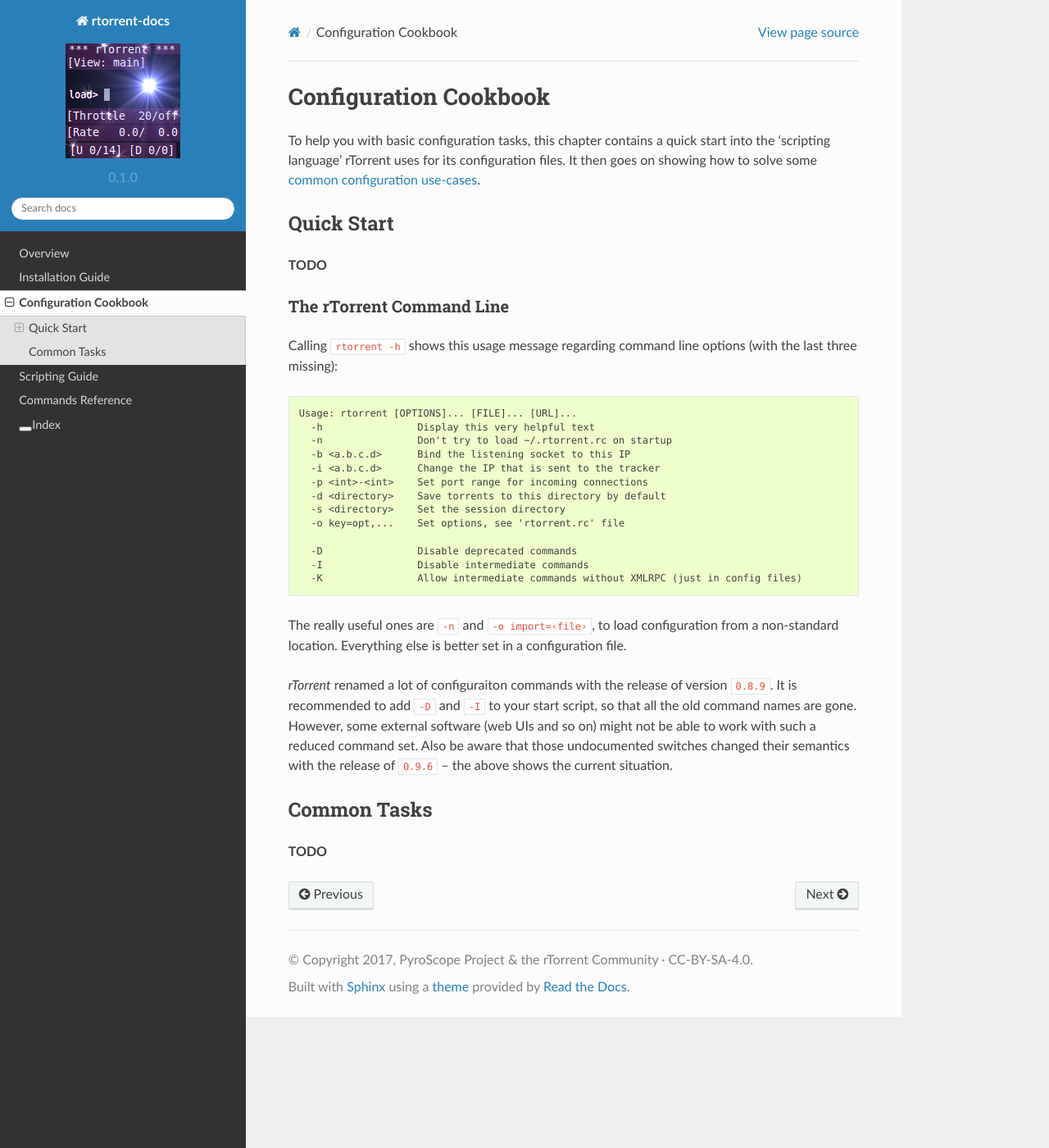
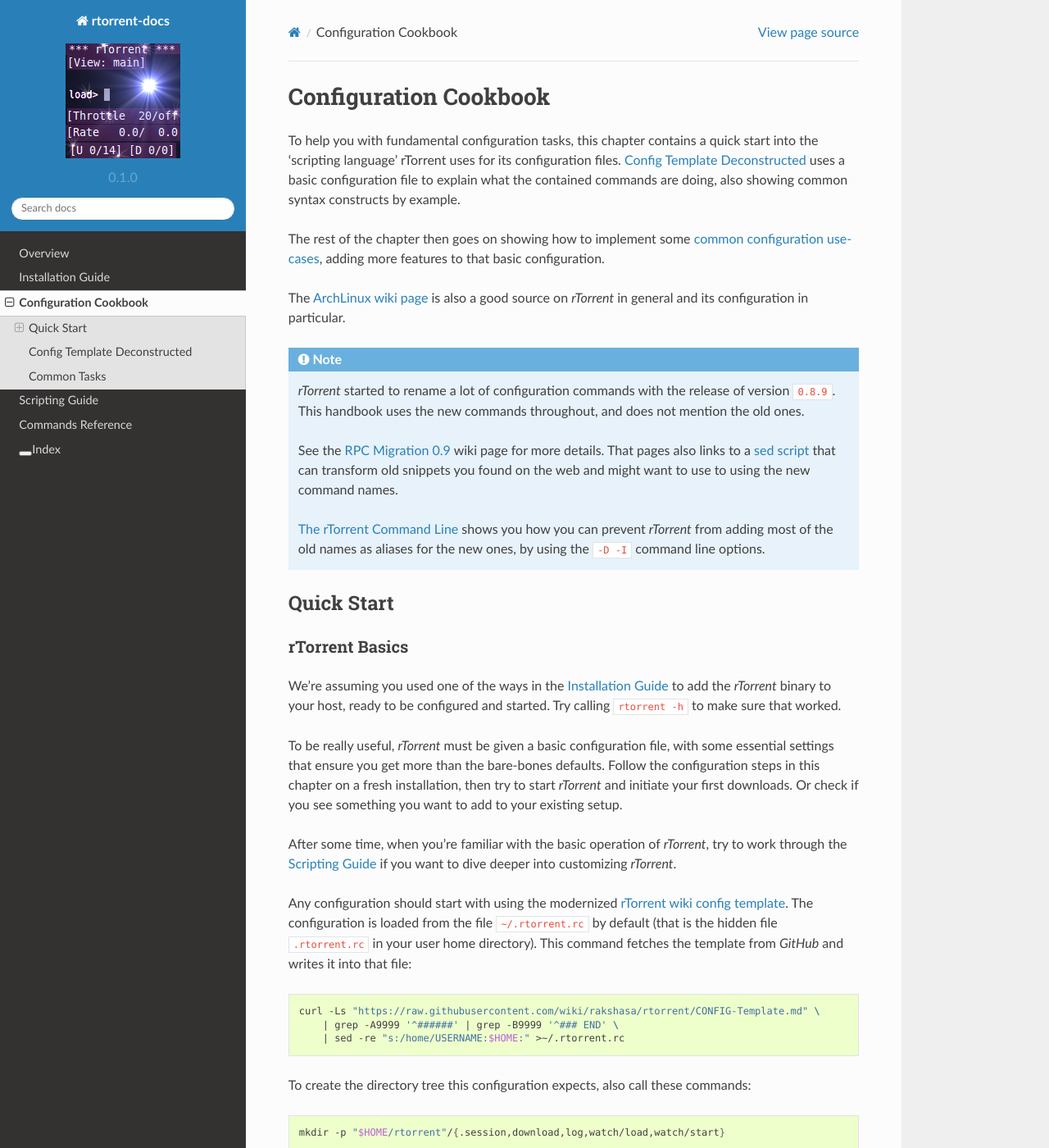
Before and after one commit to rtorrent-community/rtorrent-docs, a Sphinx documentation site: the page built from docs/cookbook.rst, in a window 1280 px wide and 1400 px high. Shown: the whole window at 82% size. Built offline with Sphinx 7.4.7 and the Read the Docs theme 2.0.0, drawn with Linux system fonts in a browser that asks for light colours; some of the changed text lies outside the part shown.

Commit message:
cookbook: basic config and startup

```diff
--- a/docs/cookbook.rst
+++ b/docs/cookbook.rst
@@ -1,16 +1,102 @@
 Configuration Cookbook
 ======================
 
-To help you with basic configuration tasks, this chapter contains a quick start
+To help you with fundamental configuration tasks, this chapter contains a quick start
 into the ‘scripting language’ rTorrent uses for its configuration files.
-It then goes on showing how to solve some :ref:`common configuration use-cases <common-tasks>`.
+:ref:`config-deconstructed` uses a basic configuration file to explain what
+the contained commands are doing, also showing common syntax constructs by example.
+
+The rest of the chapter then goes on showing
+how to implement some :ref:`common configuration use-cases <common-tasks>`,
+adding more features to that basic configuration.
+
+The `ArchLinux wiki page`_ is also a good source on *rTorrent* in general
+and its configuration in particular.
+
+.. note::
+
+    *rTorrent* started to rename a lot of configuration commands
+    with the release of version ``0.8.9``.
+    This handbook uses the new commands throughout,
+    and does not mention the old ones.
+
+    See the `RPC Migration 0.9`_ wiki page for more details.
+    That pages also links to a `sed script`_ that can transform old snippets
+    you found on the web and might want to use to using the new command names.
+
+    :ref:`rtorrent-cli` shows you how you can prevent *rTorrent* from adding
+    most of the old names as aliases for the new ones, by using the ``-D -I``
+    command line options.
+
+
+.. _`RPC Migration 0.9`: https://github.com/rakshasa/rtorrent/wiki/RPC-Migration-0.9
+.. _`sed script`: https://github.com/rakshasa/rtorrent/blob/master/doc/scripts/update_commands_0.9.sed
+.. _`ArchLinux wiki page`: https://wiki.archlinux.org/index.php/Rtorrent
 
 
 Quick Start
 -----------
 
-**TODO**
+rTorrent Basics
+^^^^^^^^^^^^^^^
 
+We're assuming you used one of the ways in the :doc:`installation` to
+add the *rTorrent* binary to your host, ready to be configured and started.
+Try calling ``rtorrent -h`` to make sure that worked.
+
+To be really useful, *rTorrent* must be given a basic configuration file,
+with some essential settings that ensure you get more than the bare-bones defaults.
+Follow the configuration steps in this chapter on a fresh installation,
+then try to start *rTorrent* and initiate your first downloads.
+Or check if you see something you want to add to your existing setup.
+
+After some time, when you're familiar with the basic operation of *rTorrent*,
+try to work through the :doc:`scripting` if you want to dive deeper into
+customizing *rTorrent*.
+
+Any configuration should start with using the modernized `rTorrent wiki config template`_.
+The configuration is loaded from the file ``~/.rtorrent.rc`` by
+default (that is the hidden file ``.rtorrent.rc`` in your user home
+directory). This command fetches the template from *GitHub* and writes it
+into that file:
+
+.. code-block:: shell
+
+    curl -Ls "https://raw.githubusercontent.com/wiki/rakshasa/rtorrent/CONFIG-Template.md" \
+        | grep -A9999 '^######' | grep -B9999 '^### END' \
+        | sed -re "s:/home/USERNAME:$HOME:" >~/.rtorrent.rc
+
+To create the directory tree this configuration expects, also call these commands:
+
+.. code-block:: shell
+
+    mkdir -p "$HOME/rtorrent"/{.session,download,log,watch/load,watch/start}
+
+That means that all files *rTorrent* uses are located
+in the ``~/rtorrent`` directory, except the main configuration file.
+
+Here is a copy of the template in full, see :ref:`config-deconstructed`
+below for a detailed explanation of its parts.
+
+.. literalinclude:: rtorrent.rc
+   :language: ini
+
+And here is a simple start script that you should use before you tackle
+auto-starting *rTorrent* at boot time. First make it work for you,
+then add the bells and whistles. Copy the script to ``~/rtorrent/start``,
+and make it executable using ``chmod a+x ~/rtorrent/start``.
+
+.. literalinclude:: start.sh
+   :language: shell
+
+You can call it in a simple shell prompt first, but for normal operation
+is must be launched in a ``tmux`` session. More on that later on.
+
+
+.. _`rTorrent wiki config template`: https://github.com/rakshasa/rtorrent/wiki/CONFIG-Template
+
+
+.. _rtorrent-cli:
 
 The rTorrent Command Line
 ^^^^^^^^^^^^^^^^^^^^^^^^^
@@ -38,8 +124,6 @@
 to load configuration from a non-standard location.
 Everything else is better set in a configuration file.
 
-*rTorrent* renamed a lot of configuraiton commands with the release
-of version ``0.8.9``.
 It is recommended to add ``-D`` and ``-I`` to your start script,
 so that all the old command names are gone. However, some external
 software (web UIs and so on) might not be able to work with such a
@@ -48,9 +132,26 @@
 with the release of ``0.9.6`` – the above shows the current situation.
 
 
+.. _config-deconstructed:
+
+Config Template Deconstructed
+-----------------------------
+
+**TODO** format of rc file, what are commands, etc.
+
+**TODO** Include parts and explain them, linking to commands used
+
+
 .. _common-tasks:
 
 Common Tasks
 ------------
 
 **TODO**
+
+The `Common Tasks in rTorrent`_ wiki page contains more of these common configuration use-cases.
+
+
+
+
+.. _`Common Tasks in rTorrent`: https://github.com/rakshasa/rtorrent/wiki/Common-Tasks-in-rTorrent
```
Also changed, not shown: 2 other files.
